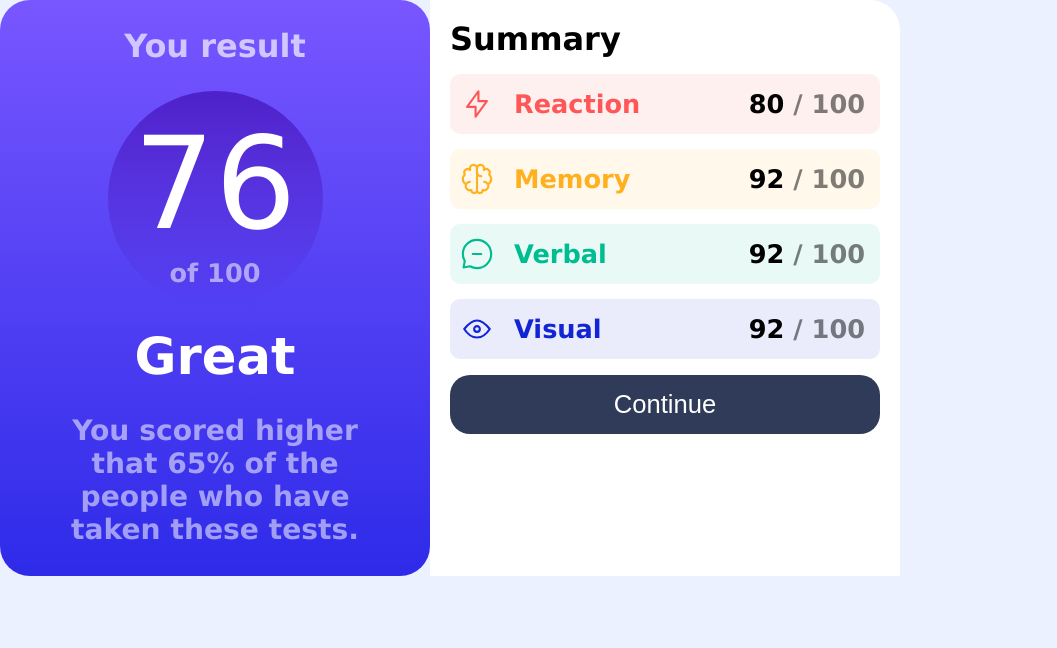
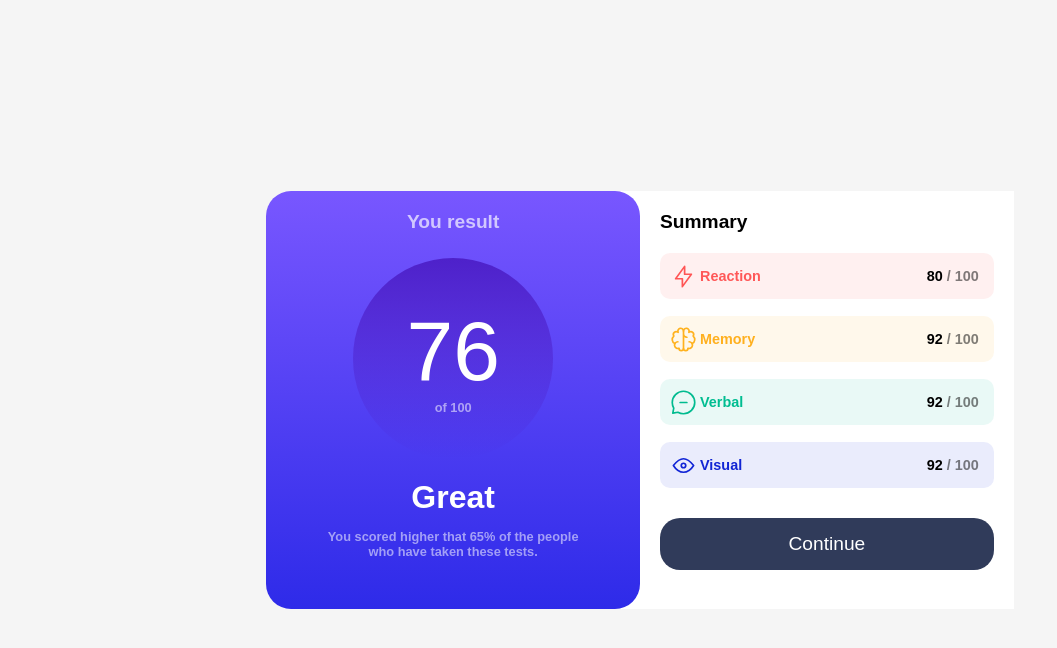
Before and after one commit to KevinSR-Dev/desafio-2-summaryComponent.github.en, a website: page index.html in a window 1280 px wide. Shown: the whole page, without its empty margins (0-1057 px from the left). Drawn offline with Linux system fonts and the light colour scheme.

Commit message:
0.4v-mediaQuerys

```diff
--- a/css/styles.css
+++ b/css/styles.css
@@ -16,11 +16,6 @@ body {
 *::before,
 *::after {
   box-sizing: inherit;
-}
-
-section.content {
-  min-width: 375px;
-  /* max-width: 960px; */
 }
 
 .result {
@@ -44,7 +39,7 @@ section.content {
 }
 
 .result > div span:first-child {
-  font-size: clamp(2.8rem, 20vw, 20.25rem);
+  font-size: clamp(2.8rem, 20vw, 22.25rem);
   color: white;
 }
 
@@ -180,76 +175,83 @@ button {
   margin: 5px 0 20px;
 }
 
-/* vista para escritorio */
-@media screen and (min-width: 600px), (orientation: landscape) {
+@media screen and (min-width: 600px), screen and (orientation: landscape) {
   body {
-    background-color: hsl(221, 100%, 96%);
-    max-width: 900px;
+    display: flex;
+    justify-content: center; /* horizontal */
+    align-items: center; /* vertical */
+    height: 100vh;
+    font-family: sans-serif;
+    background-color: #f5f5f5;
   }
-
   .content {
     display: flex;
-    flex-direction: row;
+    max-width: 800px;
   }
 
   .result {
     flex: 1;
-    border-radius: 30px;
+    border-radius: 25px;
+    padding: 20px;
+  }
+
+  .result div {
+    width: 60%;
   }
 
   .summary {
     flex: 1;
-    border-top-right-radius: 30px;
+    margin-top: 0;
     padding: 20px;
-    margin: 0;
-    box-sizing: border-box;
+    padding-left: 40px;
+    margin-left: -20px;
+  }
+
+  button {
+    margin: 10px 0;
+    font-size: clamp(1em, 2vw, 1.2em);
+  }
+
+  ul {
+    margin: 20px 0;
   }
 
   .summary h2 {
     margin: 0;
-    font-size: clamp(1em, 2.5vw, 10em);
+    font-size: clamp(1em, 1.5vw, 2.25rem);
   }
 
   .result > div span:first-child {
-    font-size: clamp(2.8rem, 10vw, 20.25rem);
-    color: white;
+    font-size: clamp(2.8rem, 13vw, 5.25rem);
   }
 
-  ul {
-    display: flex;
-    flex-direction: column;
-    gap: 15px;
+  .result > div span:last-child {
+    font-size: clamp(0.8rem, 1vw, 5.25rem);
   }
 
-  button {
-    position: relative;
-    margin: 0;
-    font-size: clamp(1em, 2vw, 10em);
+  .result h2 {
+    font-size: clamp(1rem, 1.5vw, 2.25rem);
+    margin: 0 0 25px;
+  }
+
+  .result h3 {
+    font-size: clamp(1rem, 4vw, 2rem);
+  }
+
+  .result p {
+    font-size: clamp(0.8rem, 1vw, 1rem);
   }
 
   ul > li {
-    display: flex;
-    justify-content: space-between;
-    font-weight: bold;
-    font-size: clamp(1em, 2vw, 10em);
-    border-radius: 10px;
-    padding: 15px;
-    padding-left: clamp(2.5em, 12%, 20em);
+    font-size: clamp(0.9em, 1vw, 5.25rem);
   }
 
-  .result > div span:last-child {
-    font-size: clamp(0.8rem, 2vw, 10.25rem);
-  }
-
-  .result h2 {
-    font-size: clamp(1rem, 2.5vw, 10.25rem);
-  }
-
-  .result h3 {
-    font-size: clamp(1rem, 4vw, 10.25rem);
-  }
-
-  .result p {
-    font-size: clamp(0.8rem, 2.2vw, 10.25rem);
+  button:hover {
+    background: linear-gradient(
+      180deg,
+      hsl(252, 100%, 67%),
+      hsl(241, 81%, 54%)
+    );
+    cursor: pointer;
   }
 }
```
